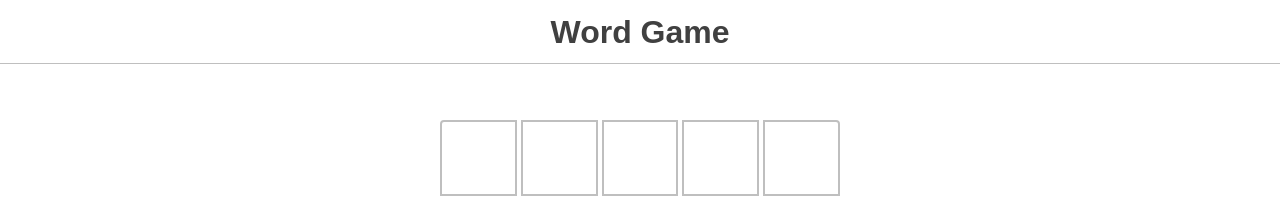
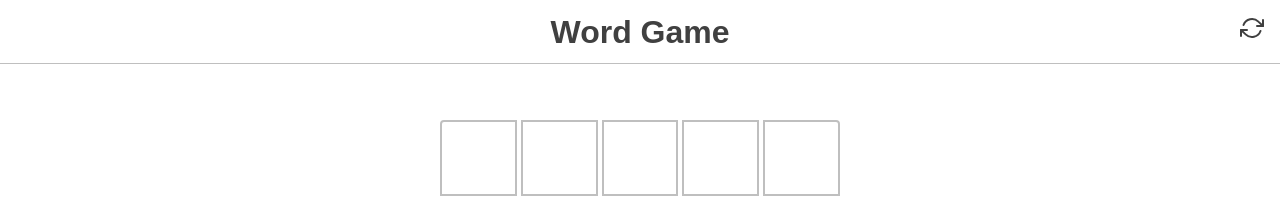
Before and after one commit to TerkaSm/PROJECT-Wordle, a React (Vite) app: page / in a window 1280 px wide. Shown: the top 198 px of the page. Built offline with nearby package versions, Linux system fonts and the light colour scheme.

Commit message:
Added refresh window

```diff
--- a/package.json
+++ b/package.json
@@ -12,6 +12,7 @@
     "process": "0.11.10",
     "react": "18.2.0",
     "react-dom": "18.2.0",
+    "react-feather": "^2.0.10",
     "rimraf": "5.0.1"
   },
   "scripts": {
--- a/src/components/Header/Header.js
+++ b/src/components/Header/Header.js
@@ -1,9 +1,13 @@
 import React from 'react';
+import { RefreshCw } from 'react-feather';
 
 function Header() {
   return (
     <header>
       <h1>Word Game</h1>
+      <span className='refresh-wrapp'>
+        <RefreshCw onClick={(e) => window.location.reload()} />
+      </span>
     </header>
   );
 }
--- a/src/styles.css
+++ b/src/styles.css
@@ -28,6 +28,17 @@ body {
   body {
     --game-spacing: 8px;
   }
+}
+
+.refresh-wrapp {
+  position: absolute;
+  top: 1rem;
+  right: 1rem;
+  transition: transform 0.2s ease;
+}
+
+.refresh-wrapp:hover {
+  transform: rotate(250deg);
 }
 
 button {
```
Also changed, not shown: 1 other file (tests, documents, lock files or other folders).
